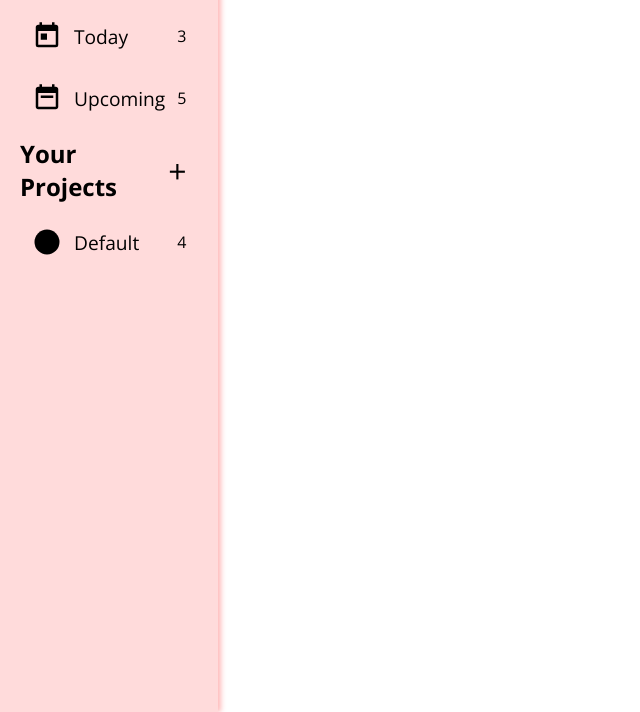
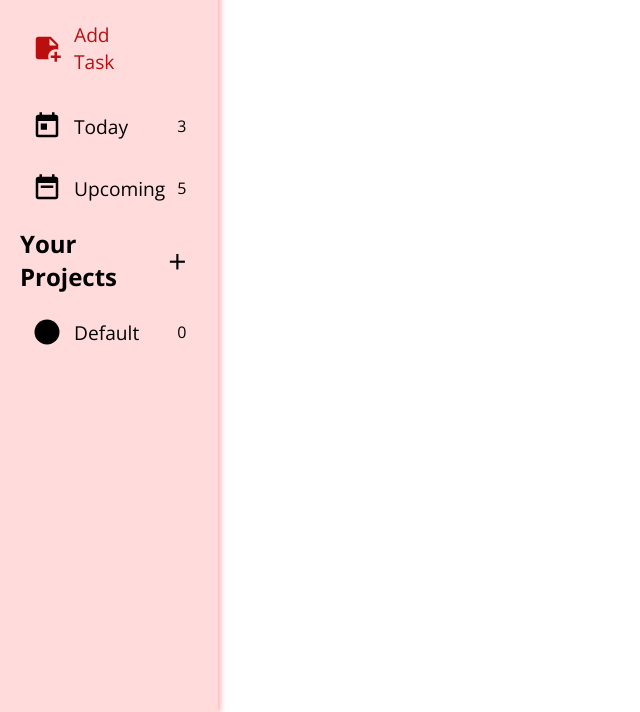
Before and after one commit to aduong3/odin_todos, a website built with webpack: page src/index.html in a window 1280 px wide. Shown: the part 88-800 px from the top of the page, without its empty margins (0-640 px from the left). Built offline with nearby package versions, Linux system fonts and the light colour scheme.

Commit message:
Small changes to sidebar styling with the new button for adding tasks.
Need to add form logic when 'Add Task' is clicked. Then can transfer form values to add to-dos into certain projects.

```diff
--- a/src/logic/sidebar.js
+++ b/src/logic/sidebar.js
@@ -36,22 +36,32 @@ export function printProjectNames() {
     ListProjectsInDOM.textContent = project.name;
     ListProjectsInDOM.dataset.index = i;
 
-    const taskNumber = document.createElement('span');
-    taskNumber.classList.add('taskNumber');
-    taskNumber.textContent = '4';
+    const taskNumber = document.createElement("span");
+    taskNumber.classList.add("taskNumber");
+    taskNumber.textContent = projectManager
+      .getProjectByName(project.name)
+      .getToDos().length;
 
     projectNav.appendChild(projectDot);
     projectNav.appendChild(ListProjectsInDOM);
     projectNav.appendChild(taskNumber);
 
-    projectNav.addEventListener('click', () => updateContent(project.name, projectManager.getProjectByName(project.name).getToDos()));
+    projectNav.addEventListener("click", () =>
+      updateContent(
+        project.name,
+        projectManager.getProjectByName(project.name).getToDos()
+      )
+    );
 
     projectsDiv.appendChild(projectNav);
   });
 }
 
 function createMenuIcon() {
-  const menuIcon = document.createElementNS("http://www.w3.org/2000/svg", "svg");
+  const menuIcon = document.createElementNS(
+    "http://www.w3.org/2000/svg",
+    "svg"
+  );
   menuIcon.setAttribute("xmlns", "http://www.w3.org/2000/svg");
   menuIcon.setAttribute("viewBox", "0 0 24 24");
   menuIcon.classList.add("menuIcon");
@@ -81,6 +91,30 @@ export default function sidebar() {
   webTitle.textContent = "To-Doing";
 
   sidebarContainer.appendChild(webTitle);
+
+  const addTaskDiv = document.createElement("div");
+  addTaskDiv.classList.add("addTaskDiv");
+
+  const addTaskButton = document.createElement("p");
+  addTaskButton.textContent = "Add Task";
+  addTaskButton.classList.add("addTaskButton");
+
+  //<svg xmlns="http://www.w3.org/2000/svg" viewBox="0 0 24 24"><title>note-plus</title><path d="M19 13C19.7 13 20.37 13.13 21 13.35V9L15 3H5C3.89 3 3 3.89 3 5V19C3 20.11 3.9 21 5 21H13.35C13.13 20.37 13 19.7 13 19C13 15.69 15.69 13 19 13M14 4.5L19.5 10H14V4.5M23 18V20H20V23H18V20H15V18H18V15H20V18H23Z" /></svg>
+  const addTaskSVG = document.createElementNS(
+    "http://www.w3.org/2000/svg",
+    "svg"
+  );
+  addTaskSVG.setAttribute("xmlns", "http://www.w3.org/2000/svg");
+  addTaskSVG.setAttribute("viewBox", "0 0 24 24");
+  addTaskSVG.classList.add('addTaskSVG');
+
+  const addTaskPath = document.createElementNS('http://www.w3.org/2000/svg', 'path');
+  addTaskPath.setAttribute('d','M19 13C19.7 13 20.37 13.13 21 13.35V9L15 3H5C3.89 3 3 3.89 3 5V19C3 20.11 3.9 21 5 21H13.35C13.13 20.37 13 19.7 13 19C13 15.69 15.69 13 19 13M14 4.5L19.5 10H14V4.5M23 18V20H20V23H18V20H15V18H18V15H20V18H23Z');
+
+  addTaskSVG.appendChild(addTaskPath);
+  addTaskDiv.appendChild(addTaskSVG);
+  addTaskDiv.appendChild(addTaskButton);
+  sidebarContainer.appendChild(addTaskDiv);
 
   const todayDiv = document.createElement("div");
   todayDiv.classList.add("todayDiv");
--- a/src/styles/sidebar.styles.css
+++ b/src/styles/sidebar.styles.css
@@ -38,6 +38,7 @@
 
 .todaySVG,
 .upcomingSVG,
+.addTaskSVG,
 .projectDot {
   width: 30px;
 }
@@ -52,6 +53,7 @@
 
 .todayDiv,
 .upcomingDiv,
+.addTaskDiv,
 .projectNav
 {
   display: grid;
@@ -63,11 +65,17 @@
   grid-template-columns: 0.5fr 2fr 0.5fr;
 }
 
+.addTaskDiv{
+  color: var(--sidebar-color);
+  fill: var(--sidebar-color);
+}
+
 .todayDiv:hover,
 .upcomingDiv:hover,
 .projectNav:hover,
-.addProjectButton:hover {
-  background-color: rgb(255, 165, 165);
+.addProjectButton:hover,
+.addTaskDiv:hover{
+  background-color: rgba(71, 71, 71, 0.062);
   color: var(--sidebar-color);
 }
 .todayDiv:hover,
@@ -78,7 +86,8 @@
 
 .todayDiv p,
 .upcomingDiv p,
-.projectNav p {
+.projectNav p,
+.addTaskButton{
   font-size: 1.2rem;
 }
 
@@ -87,7 +96,8 @@
 .projectNav span,
 .todayDiv svg,
 .upcomingDiv svg,
-.projectNav svg{
+.projectNav svg,
+.addTaskDiv svg{
   justify-self: right;
 }
 
```
